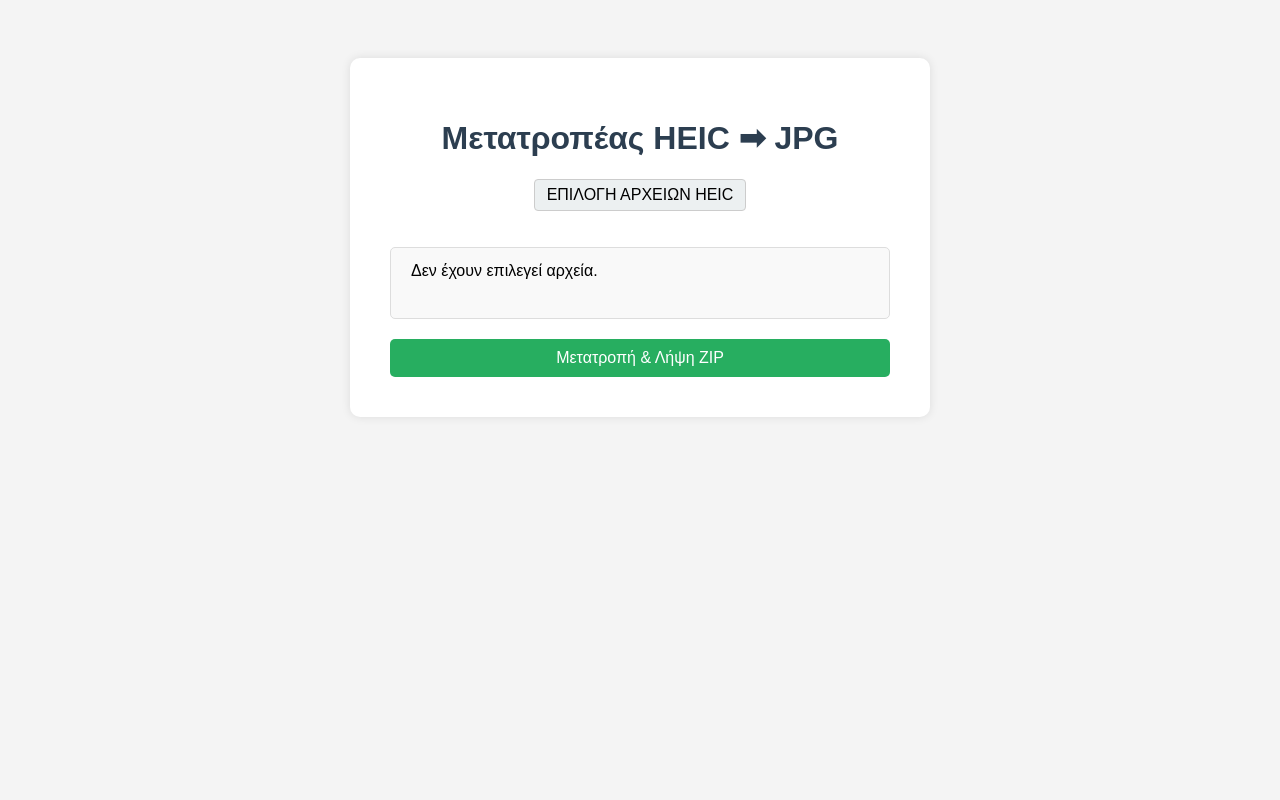
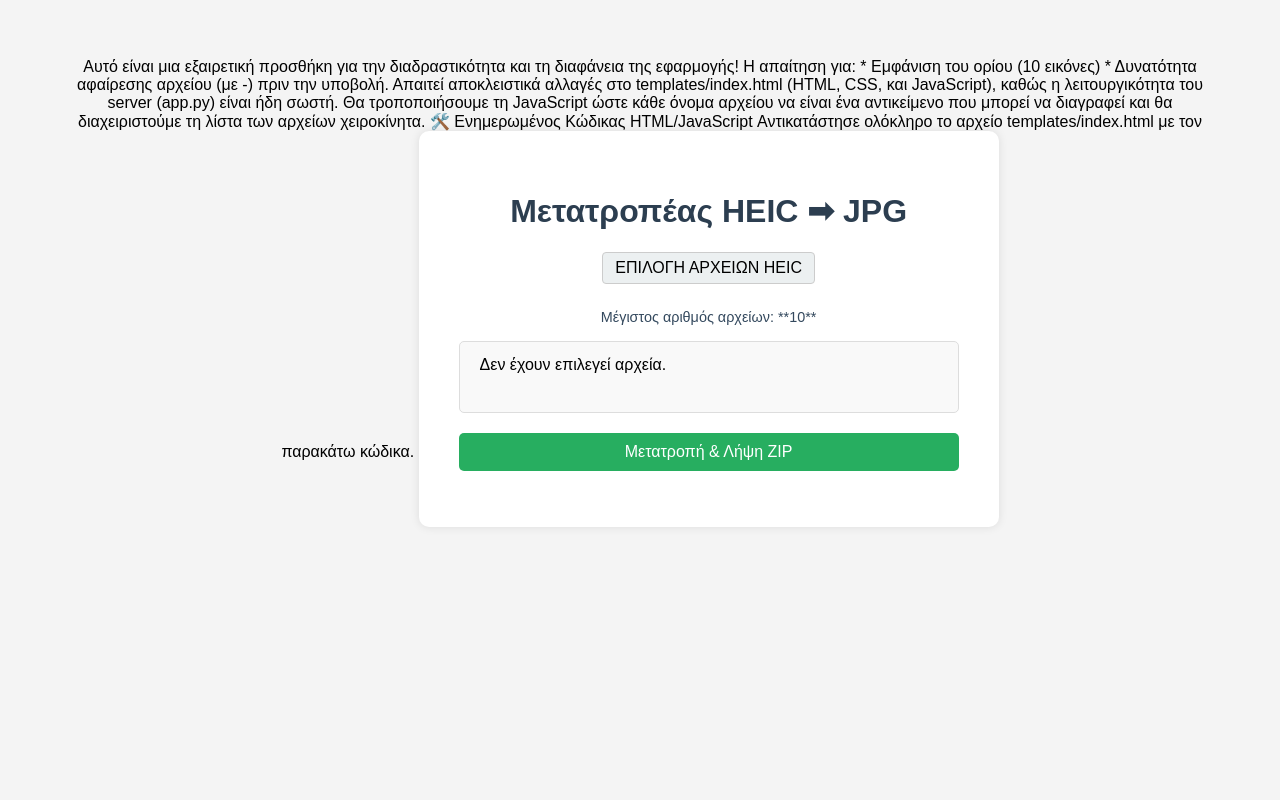
Before and after one commit to grxmis/heic-to-jpg-converter, a Flask app: page / in a window 1280 px wide. Run offline with Flask 3, Linux system fonts and the light colour scheme.

Commit message:
Update index.html

```diff
--- a/templates/index.html
+++ b/templates/index.html
@@ -1,3 +1,11 @@
+Αυτό είναι μια εξαιρετική προσθήκη για την διαδραστικότητα και τη διαφάνεια της εφαρμογής!
+Η απαίτηση για:
+ * Εμφάνιση του ορίου (10 εικόνες)
+ * Δυνατότητα αφαίρεσης αρχείου (με -) πριν την υποβολή.
+Απαιτεί αποκλειστικά αλλαγές στο templates/index.html (HTML, CSS, και JavaScript), καθώς η λειτουργικότητα του server (app.py) είναι ήδη σωστή.
+Θα τροποποιήσουμε τη JavaScript ώστε κάθε όνομα αρχείου να είναι ένα αντικείμενο που μπορεί να διαγραφεί και θα διαχειριστούμε τη λίστα των αρχείων χειροκίνητα.
+🛠️ Ενημερωμένος Κώδικας HTML/JavaScript
+Αντικατάστησε ολόκληρο το αρχείο templates/index.html με τον παρακάτω κώδικα.
 <!DOCTYPE html>
 <html lang="el">
 <head>
@@ -30,6 +38,7 @@
         }
         .action-button:hover { background-color: #219150; }
 
+        /* Στυλ για τα ονόματα αρχείων */
         #file-names-list {
             text-align: left;
             margin-bottom: 20px;
@@ -44,11 +53,36 @@
         #file-names-list li {
             padding: 4px 0;
             border-bottom: 1px dashed #eee;
+            display: flex;
+            justify-content: space-between;
+            align-items: center;
         }
         #file-names-list li:last-child {
             border-bottom: none;
         }
 
+        /* Στυλ για το κουμπί αφαίρεσης */
+        .remove-file {
+            background-color: #e74c3c;
+            color: white;
+            border: none;
+            border-radius: 50%;
+            width: 20px;
+            height: 20px;
+            line-height: 20px;
+            text-align: center;
+            cursor: pointer;
+            font-size: 14px;
+            font-weight: bold;
+            padding: 0;
+            margin-left: 10px;
+            flex-shrink: 0; /* Αποτρέπει τη συρρίκνωση */
+        }
+        .remove-file:hover {
+            background-color: #c0392b;
+        }
+
+        /* Loading Overlay Styles (Spinner) */
         #loading-overlay {
             position: fixed;
             top: 0;
@@ -81,6 +115,13 @@
             display: none;
         }
 
+        /* Εμφάνιση ορίου */
+        #file-limit {
+            font-size: 0.9em;
+            color: #34495e;
+            margin-top: 5px;
+        }
+
     </style>
 </head>
 <body>
@@ -99,7 +140,10 @@
                 ΕΠΙΛΟΓΗ ΑΡΧΕΙΩΝ HEIC
             </label>
 
-            <input type="file" name="heic_files" accept=".heic" multiple required id="file-upload" onchange="displayFileNames()">
+            <!-- Το input πλέον δεν έχει το onchange, το διαχειριζόμαστε με event listener -->
+            <input type="file" name="heic_files" accept=".heic" multiple required id="file-upload">
+
+            <p id="file-limit">Μέγιστος αριθμός αρχείων: **10**</p>
 
             <ul id="file-names-list">
                 <li>Δεν έχουν επιλεγεί αρχεία.</li>
@@ -118,51 +162,91 @@
     </div>
 
     <script>
+        const FILE_LIMIT = 10;
+
         const convertForm = document.getElementById('convertForm');
         const fileInput = document.getElementById('file-upload');
         const loadingOverlay = document.getElementById('loading-overlay');
         const submitButton = document.getElementById('submit-button');
-        const fileList = document.getElementById('file-names-list');
+        const fileListElement = document.getElementById('file-names-list');
         const downloadArea = document.getElementById('download-area');
         const downloadLink = document.getElementById('download-link');
 
-        function displayFileNames() {
+        // Χρησιμοποιούμε μια λίστα File objects για να διαχειριζόμαστε τις αφαιρέσεις
+        let currentFiles = [];
+
+        // Λειτουργία: Δείχνει τη λίστα αρχείων με κουμπιά αφαίρεσης
+        function renderFileList() {
             downloadArea.style.display = 'none';
-            fileList.innerHTML = '';
+            fileListElement.innerHTML = '';
 
-            if (fileInput.files.length > 0) {
-                // ΝΕΟΣ ΕΛΕΓΧΟΣ: Περιορισμός 10 αρχείων
-                if (fileInput.files.length > 10) {
-                    alert(`Επιτρέπονται έως 10 αρχεία τη φορά. Επιλέξατε ${fileInput.files.length}.`);
+            if (currentFiles.length === 0) {
+                fileListElement.innerHTML = '<li>Δεν έχουν επιλεγεί αρχεία.</li>';
+                submitButton.disabled = true;
+                return;
+            }
 
-                    // Καθαρισμός του input
-                    fileInput.value = "";
-                    fileList.innerHTML = '<li>Δεν έχουν επιλεγεί αρχεία.</li>';
-                    return;
-                }
+            submitButton.disabled = false;
 
-                // Προβολή ονομάτων αρχείων
-                for (let i = 0; i < fileInput.files.length; i++) {
-                    const listItem = document.createElement('li');
-                    listItem.textContent = fileInput.files[i].name;
-                    fileList.appendChild(listItem);
-                }
-            } else {
-                fileList.innerHTML = '<li>Δεν έχουν επιλεγεί αρχεία.</li>';
-            }
+            currentFiles.forEach((file, index) => {
+                const listItem = document.createElement('li');
+                listItem.textContent = file.name;
+
+                const removeButton = document.createElement('button');
+                removeButton.textContent = '-';
+                removeButton.className = 'remove-file';
+                // Προσθήκη event listener για αφαίρεση
+                removeButton.addEventListener('click', (e) => {
+                    e.preventDefault(); // Αποφυγή υποβολής φόρμας
+                    removeFile(index);
+                });
+
+                listItem.appendChild(removeButton);
+                fileListElement.appendChild(listItem);
+            });
         }
 
+        // Λειτουργία: Αφαιρεί ένα αρχείο από τη λίστα
+        function removeFile(indexToRemove) {
+            // Δημιουργία νέας λίστας χωρίς το αρχείο
+            currentFiles = currentFiles.filter((_, index) => index !== indexToRemove);
+
+            // Επαναφορά του file input (για να μπορεί ο χρήστης να προσθέσει ξανά)
+            // Αυτό είναι απαραίτητο επειδή το input.files είναι ReadOnly
+            const dt = new DataTransfer();
+            currentFiles.forEach(file => dt.items.add(file));
+            fileInput.files = dt.files;
+
+            renderFileList();
+        }
+
+        // Event Listener: Όταν ο χρήστης επιλέγει αρχεία
+        fileInput.addEventListener('change', (event) => {
+            const selectedFiles = Array.from(event.target.files);
+
+            if (selectedFiles.length === 0) {
+                 // Αν ο χρήστης ακύρωσε την επιλογή
+                currentFiles = [];
+            } else if (selectedFiles.length > FILE_LIMIT) {
+                alert(`Επιτρέπονται έως ${FILE_LIMIT} αρχεία τη φορά. Επιλέξατε ${selectedFiles.length}.`);
+                // Διατήρηση της παλιάς λίστας
+                // Καθαρίζουμε μόνο το file input για να μην υπάρχει σύγχυση
+                fileInput.value = "";
+                return;
+            } else {
+                // Αποθήκευση των νέων, έγκυρων αρχείων
+                currentFiles = selectedFiles;
+            }
+
+            renderFileList();
+        });
+
+        // Event Listener: Υποβολή φόρμας με Fetch API
         convertForm.addEventListener('submit', async function(event) {
             event.preventDefault();
 
-            if (fileInput.files.length === 0) {
+            if (currentFiles.length === 0) {
                 alert('Παρακαλώ επιλέξτε τουλάχιστον ένα αρχείο HEIC.');
-                return;
-            }
-
-            // Επαναληπτικός έλεγχος πριν την αποστολή (για ασφάλεια)
-            if (fileInput.files.length > 10) {
-                alert('Παρακαλώ επιλέξτε έως 10 αρχεία.');
                 return;
             }
 
@@ -171,7 +255,11 @@
             downloadArea.style.display = 'none';
 
             try {
-                const formData = new FormData(convertForm);
+                // Δημιουργία FormData από την τρέχουσα λίστα αρχείων (currentFiles)
+                const formData = new FormData();
+                currentFiles.forEach(file => {
+                    formData.append('heic_files', file);
+                });
 
                 const response = await fetch('/convert', {
                     method: 'POST',
@@ -180,7 +268,6 @@
 
                 if (!response.ok) {
                     const errorText = await response.text();
-                    // Εμφανίζει το σφάλμα που στέλνει ο server (π.χ. τον περιορισμό 10 αρχείων)
                     throw new Error(`Σφάλμα μετατροπής: ${errorText}`);
                 }
 
@@ -189,22 +276,27 @@
 
                 downloadLink.href = downloadUrl;
 
-                // Καθαρισμός της φόρμας και εμφάνιση μηνύματος ετοιμότητας
-                convertForm.reset();
-                fileList.innerHTML = '<li>Ετοιμο για Λήψη!</li>';
+                // Καθαρισμός και εμφάνιση μηνύματος ετοιμότητας
+                currentFiles = []; // Καθαρισμός εσωτερικής λίστας
+                fileInput.value = ""; // Καθαρισμός του input
+                fileListElement.innerHTML = '<li>Ετοιμο για Λήψη!</li>';
 
                 downloadArea.style.display = 'block';
 
             } catch (error) {
                 console.error('Σφάλμα:', error);
-                alert(`Αποτυχία Μετατροπής: ${error.message}. Δοκιμάστε ξανά ή με λιγότερα αρχεία.`);
-                fileList.innerHTML = '<li>Δεν έχουν επιλεγεί αρχεία.</li>';
+                alert(`Αποτυχία Μετατροπής: ${error.message}. Δοκιμάστε ξανά.`);
+                // Σε περίπτωση σφάλματος, δείχνουμε ξανά την κενή λίστα
+                renderFileList();
 
             } finally {
                 loadingOverlay.style.display = 'none';
                 submitButton.disabled = false;
             }
         });
+
+        // Αρχική απόδοση της λίστας
+        renderFileList();
     </script>
 </body>
 </html>
```
